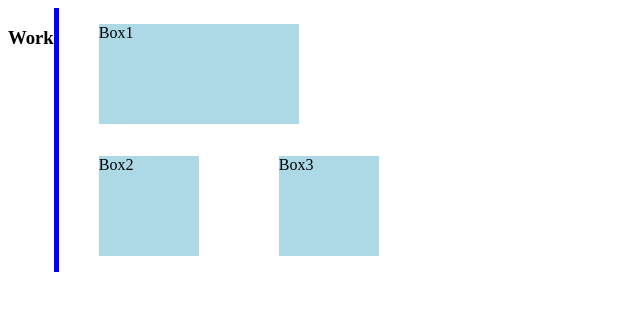
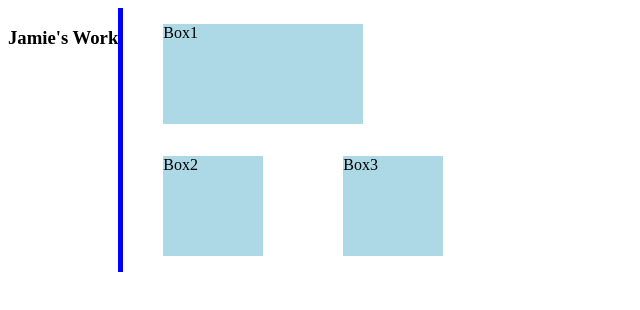
Before and after one commit to amaddatu/portfolio, a plain HTML site: page portfolio.html in a window 1280 px wide. Shown: the whole page, without its empty margins (0-640 px from the left). Drawn offline with Linux system fonts and the light colour scheme.

Commit message:
Add jamie work

```diff
--- a/portfolio.html
+++ b/portfolio.html
@@ -10,7 +10,7 @@
   <main>
     <section id="big-work-container">
       <h3 id="left-container">
-        Work
+        Jamie's Work
       </h3>
       <section id="right-container">
         <figure id="box1" class="box">
```
